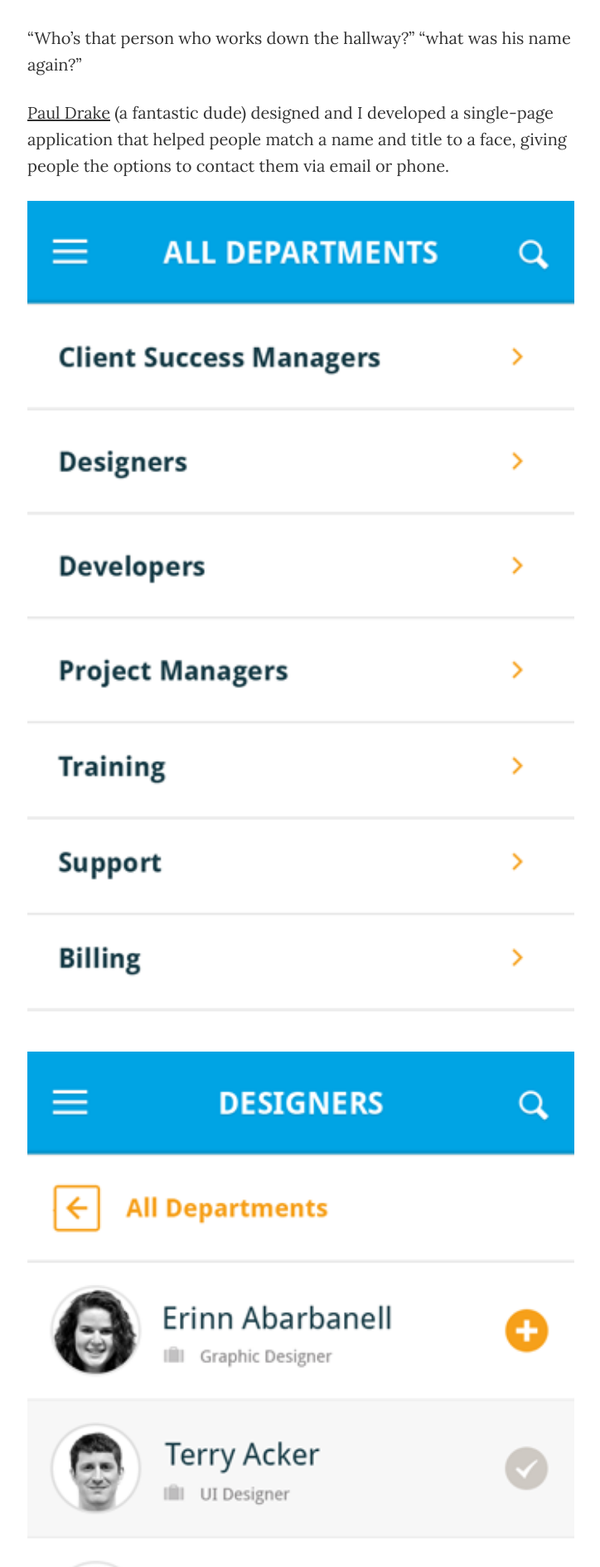
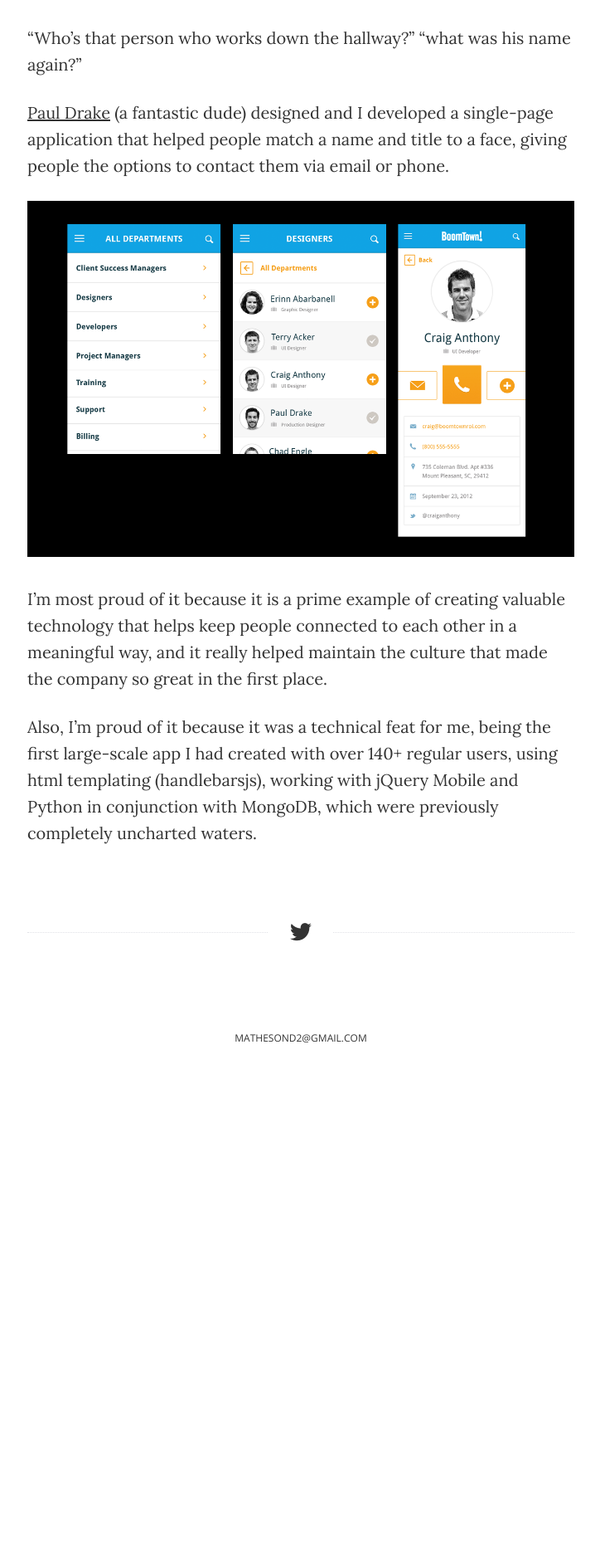
Before and after one commit to mathesond2/davidmatheson.me, a Jekyll site: the page built from _posts/2014-10-08-boomtown.markdown, in a window 1280 px wide. Shown: the part 861-2749 px from the top of the page at 83% size, without its empty margins (277-1001 px from the left). Built offline with Jekyll 4.4.1, drawn with Linux system fonts in a browser that asks for light colours; nearby versions of some CDN libraries; after the commit the page ends 2162 px from its top, so only the background shows below that.

Commit message:
photo amendment

```diff
--- a/_posts/2014-10-08-boomtown.markdown
+++ b/_posts/2014-10-08-boomtown.markdown
@@ -14,12 +14,8 @@ The issue was a similar one for all start-ups that experience a huge amount of g
 
 [Paul Drake](http://www.drakedesign.co/) (a fantastic dude) designed and I developed a single-page application that helped people match a name and title to a face, giving people the options to contact them via email or phone.
 
-<a href="{{ site.baseurl }}/assets/img/boomtown/1.png"><img src="{{ site.baseurl }}/assets/img/boomtown/1.png"></a>
+<a href="{{ site.baseurl }}/assets/img/boomtown/screens.png"><img src="{{ site.baseurl }}/assets/img/boomtown/screens.png"></a>
 
-<a href="{{ site.baseurl }}/assets/img/boomtown/2.png"><img src="{{ site.baseurl }}/assets/img/boomtown/2.png"></a>
-
-
-<a href="{{ site.baseurl }}/assets/img/boomtown/3.png"><img src="{{ site.baseurl }}/assets/img/boomtown/3.png"></a>
 
 I'm most proud of it because it is a prime example of creating valuable technology that helps keep people connected to each other in a meaningful way, and it really helped maintain the culture that made the company so great in the first place.
 
```
Also changed, not shown: assets/img/boomtown/screens.png (added).
